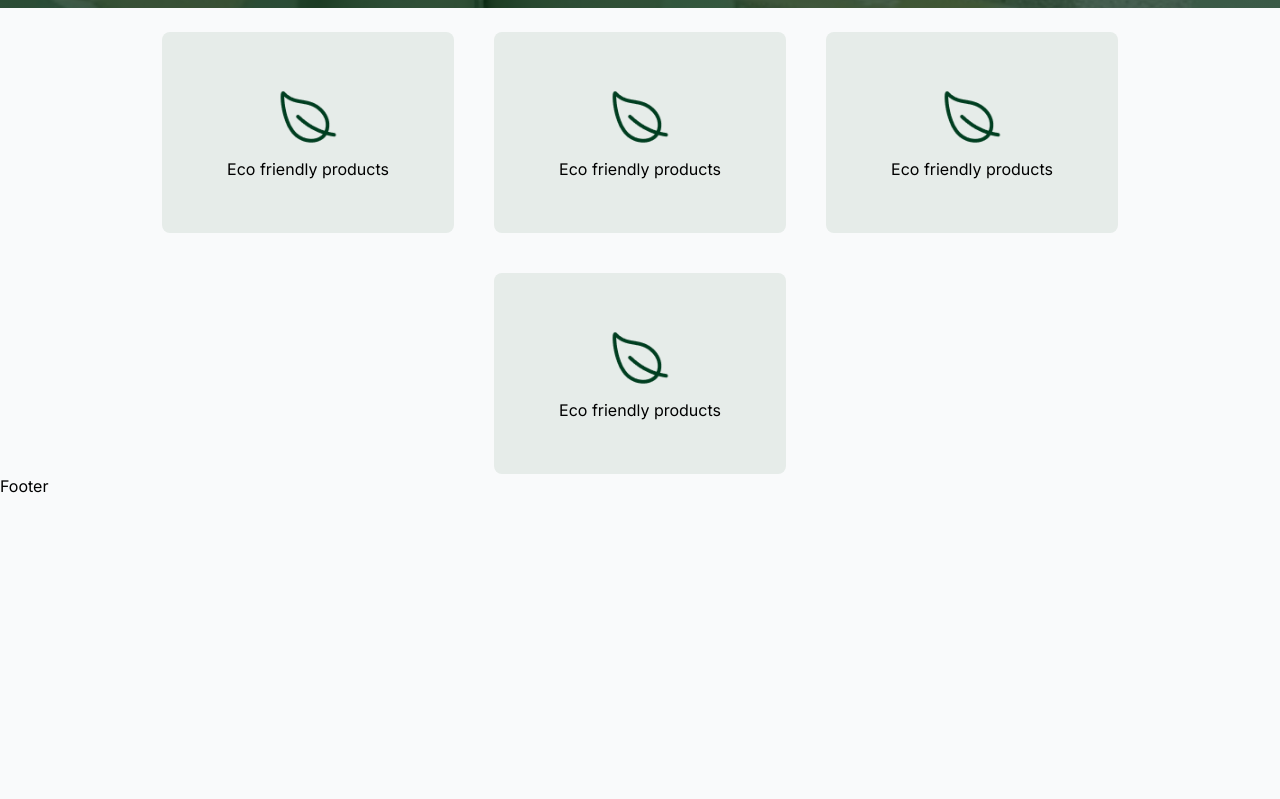
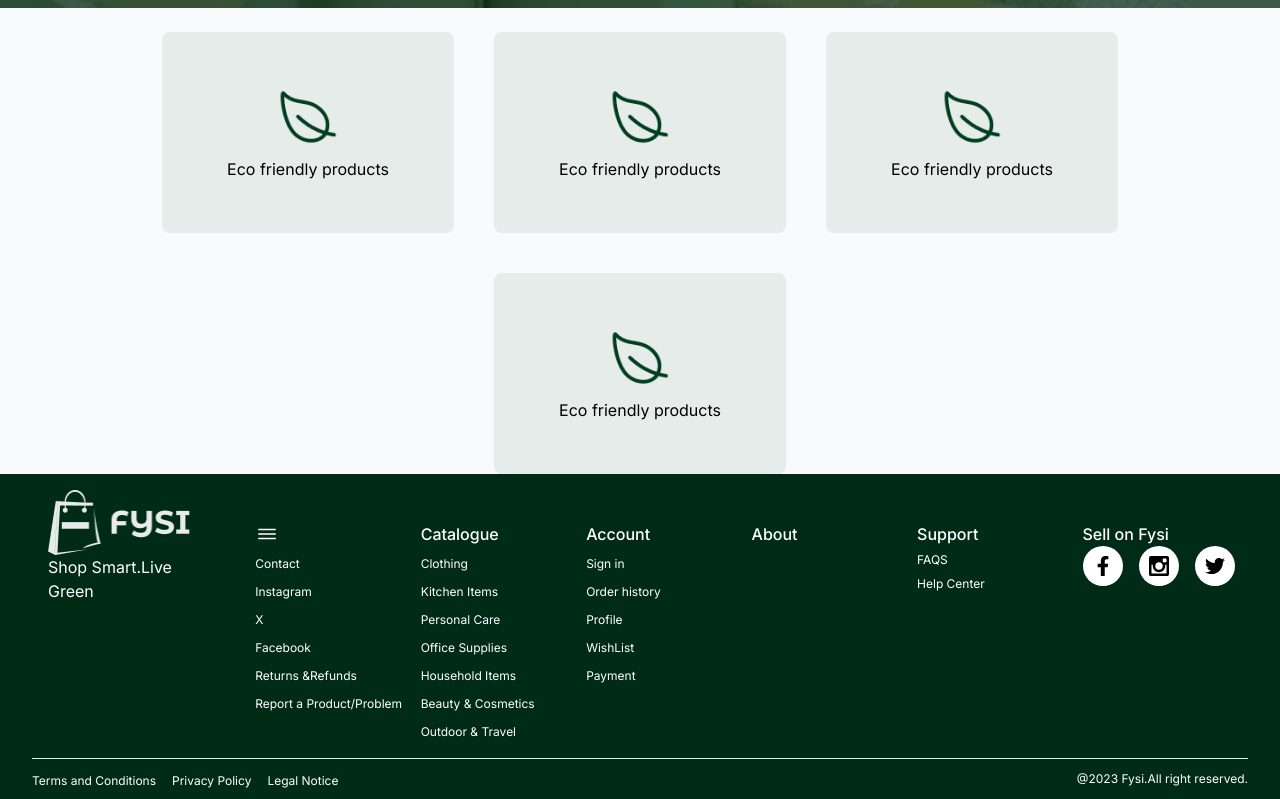
Before and after one commit to divineenofua/greenhouse, a Next.js app: page / in a window 1280 px wide. Shown: the part 792-1591 px from the top of the page. Before the commit the page ends 1290 px from the top, so only its background shows below. Built offline with nearby package versions, Linux system fonts and the light colour scheme.

Commit message:
landing page footer

```diff
--- a/src/app/(landingPage)/page.jsx
+++ b/src/app/(landingPage)/page.jsx
@@ -24,7 +24,7 @@ export default function Home() {
               Made for You
             </h1>
             <p className="hero-title text-white">Shop Smart, Live Green</p>
-            <Button css={`bg-white text-black w-[187px] h-[55px]`}>
+            <Button css={`bg-white text-[black] w-[187px] h-[55px]`}>
               Shop Now
             </Button>
           </div>
--- a/src/app/layout.jsx
+++ b/src/app/layout.jsx
@@ -3,6 +3,7 @@ import { usePathname } from "next/navigation";
 import "./globals.css";
 import Link from "next/link";
 import Header from "@/components/Header";
+import Footer from "../components/footer";
 
 export default function RootLayout({ children }) {
   const pathname = usePathname();
@@ -29,7 +30,11 @@ export default function RootLayout({ children }) {
           </header>
         )}
         <main>{children}</main>
-        {showHeaderFooter && <div>Footer</div>}
+        {showHeaderFooter && (
+          <div>
+            <Footer />
+          </div>
+        )}
       </body>
     </html>
   );
--- a/src/components/footer.jsx
+++ b/src/components/footer.jsx
@@ -1,14 +1,210 @@
-import React from 'react'
+"use client";
+import Image from "next/image";
+import React from "react";
+import Link from "next/link";
+import { IoIosMenu } from "react-icons/io";
+import { FaFacebookF } from "react-icons/fa";
+import { ImInstagram } from "react-icons/im";
+import { FaTwitter } from "react-icons/fa";
+// import Footer_img from "/public";
 
 export default function footer() {
   return (
-    <footer>
-        <div>
-            <div></div>
-            <div></div>
-            <div></div>
-            <div></div>
+    <footer className="bg-forest-green-700">
+      <div className=" px-8">
+        <div className="grid grid-cols-1 lg:grid-cols-[0.7fr,3.3fr] text-white container mx-auto px-4 py-4">
+          <div className="w-[143px] h-[65px]">
+            <Image
+              width={400}
+              height={400}
+              src="/images/Footer_img.png"
+              alt="logo of FYSI"
+              className="w-full"
+            />
+            <h3 className="text-white">Shop Smart.Live Green</h3>
+          </div>
+          <div className="grid grid-cols-1 lg:grid-cols-6 pt-8 gap-4">
+            <div className="flex flex-col gap-1">
+              <IoIosMenu size={24} className="cursor-pointer" />
+              <div>
+                <Link
+                  href="/contact"
+                  className="cursor-pointer text-[12px] font-normal"
+                >
+                  Contact
+                </Link>
+              </div>
+              <div>
+                <Link
+                  href="/contact"
+                  className="cursor-pointer text-[12px] font-normal"
+                >
+                  Instagram
+                </Link>
+              </div>
+              <div>
+                <Link
+                  href="/contact"
+                  className="cursor-pointer text-[12px] font-normal"
+                >
+                  X
+                </Link>
+              </div>
+              <div>
+                <Link
+                  href="/contact"
+                  className="cursor-pointer text-[12px] font-normal"
+                >
+                  Facebook
+                </Link>
+              </div>
+              <div>
+                <Link
+                  href="/contact"
+                  className="cursor-pointer text-[12px] font-normal"
+                >
+                  Returns &Refunds
+                </Link>
+              </div>
+              <div>
+                <Link
+                  href="/contact"
+                  className="cursor-pointer text-[12px]  font-normal"
+                >
+                  Report a Product/Problem
+                </Link>
+              </div>
+            </div>
+            <div className="flex gap-1 flex-col">
+              <h1 className="font-medium text-[16px]">Catalogue</h1>
+              <div>
+                <Link href="/contact" className="cursor-pointer text-[12px]">
+                  Clothing
+                </Link>
+              </div>
+              <div>
+                <Link href="/contact" className="cursor-pointer text-[12px]">
+                  Kitchen Items
+                </Link>
+              </div>
+              <div>
+                <Link href="/contact" className="cursor-pointer text-[12px]">
+                  Personal Care
+                </Link>
+              </div>
+              <div>
+                <Link href="/contact" className="cursor-pointer text-[12px]">
+                  Office Supplies
+                </Link>
+              </div>
+              <div>
+                <Link href="/contact" className="cursor-pointer text-[12px]">
+                  Household Items
+                </Link>
+              </div>
+              <div>
+                <Link href="/contact" className="cursor-pointer text-[12px]">
+                  Beauty & Cosmetics
+                </Link>
+              </div>
+              <div>
+                <Link href="/contact" className="cursor-pointer text-[12px]">
+                  Outdoor & Travel
+                </Link>
+              </div>
+            </div>
+            <div className="flex gap-1 flex-col">
+              <h1 className="font-medium text-[16px]">Account</h1>
+              <div>
+                <Link href="/contact" className="cursor-pointer text-[12px]">
+                  Sign in
+                </Link>
+              </div>
+              <div>
+                <Link href="/contact" className="cursor-pointer text-[12px]">
+                  Order history
+                </Link>
+              </div>
+              <div>
+                <Link href="/contact" className="cursor-pointer text-[12px]">
+                  Profile
+                </Link>
+              </div>
+              <div>
+                <Link href="/contact" className="cursor-pointer text-[12px]">
+                  WishList
+                </Link>
+              </div>
+              <div>
+                <Link href="/contact" className="cursor-pointer text-[12px]">
+                  Payment
+                </Link>
+              </div>
+            </div>
+            <div>
+              <h1 className="font-medium text-[16px]">About</h1>
+            </div>
+            <div>
+              <h1 className="font-medium text-[16px]">Support</h1>
+              <div>
+                <Link href="/contact" className="cursor-pointer text-[12px]">
+                  FAQS
+                </Link>
+              </div>
+              <div>
+                <Link href="/contact" className="cursor-pointer text-[12px]">
+                  Help Center
+                </Link>
+              </div>
+            </div>
+            <div>
+              <h1 className="font-medium text-[16px]">Sell on Fysi</h1>
+              <div className="flex space-x-4">
+                <Link href="/facebook" className="block">
+                  <div className="w-10 h-10 rounded-full bg-white flex items-center justify-center">
+                    <FaFacebookF className="text-black w-5 h-5" />
+                  </div>
+                </Link>
+                <Link href="/instagram" className="block">
+                  <div className="w-10 h-10 rounded-full bg-white flex items-center justify-center">
+                    <ImInstagram className="text-black w-5 h-5" />
+                  </div>
+                </Link>
+                <Link href="/twitter" className="block">
+                  <div className="w-10 h-10 rounded-full bg-white flex items-center justify-center">
+                    <FaTwitter className="text-black w-5 h-5" />
+                  </div>
+                </Link>
+              </div>
+            </div>
+          </div>
         </div>
+        <hr className="text-red-400" />
+
+        <div className="flex items-center justify-between flex-col lg:flex-row  w-full space-y-2 lg:space-y-0 lg:space-x-4 lg:w-auto ">
+          <div className="flex items-center justify-center gap-2 lg:gap-4 py-2 flex-col lg:flex-row">
+            <div className="text-white">
+              <Link href="/" className="cursor-pointer text-[12px]">
+                Terms and Conditions
+              </Link>
+            </div>
+            <div className="text-white">
+              <Link href="/" className="cursor-pointer text-[12px]">
+                Privacy Policy
+              </Link>
+            </div>
+            <div className="text-white">
+              <Link href="/" className="cursor-pointer text-[12px]">
+                {" "}
+                Legal Notice
+              </Link>
+            </div>
+          </div>
+          <div className="text-white text-[12px]">
+            @2023 Fysi.All right reserved.
+          </div>
+        </div>
+      </div>
     </footer>
-  )
+  );
 }
--- /dev/null
+++ b/src/components/landingPage/CatergoriesCard.jsx
@@ -0,0 +1,5 @@
+import React from "react";
+
+export default function CatergoriesCard() {
+  return <div></div>;
+}
```
Also changed, not shown: public/images/Footer_img.png (added).
